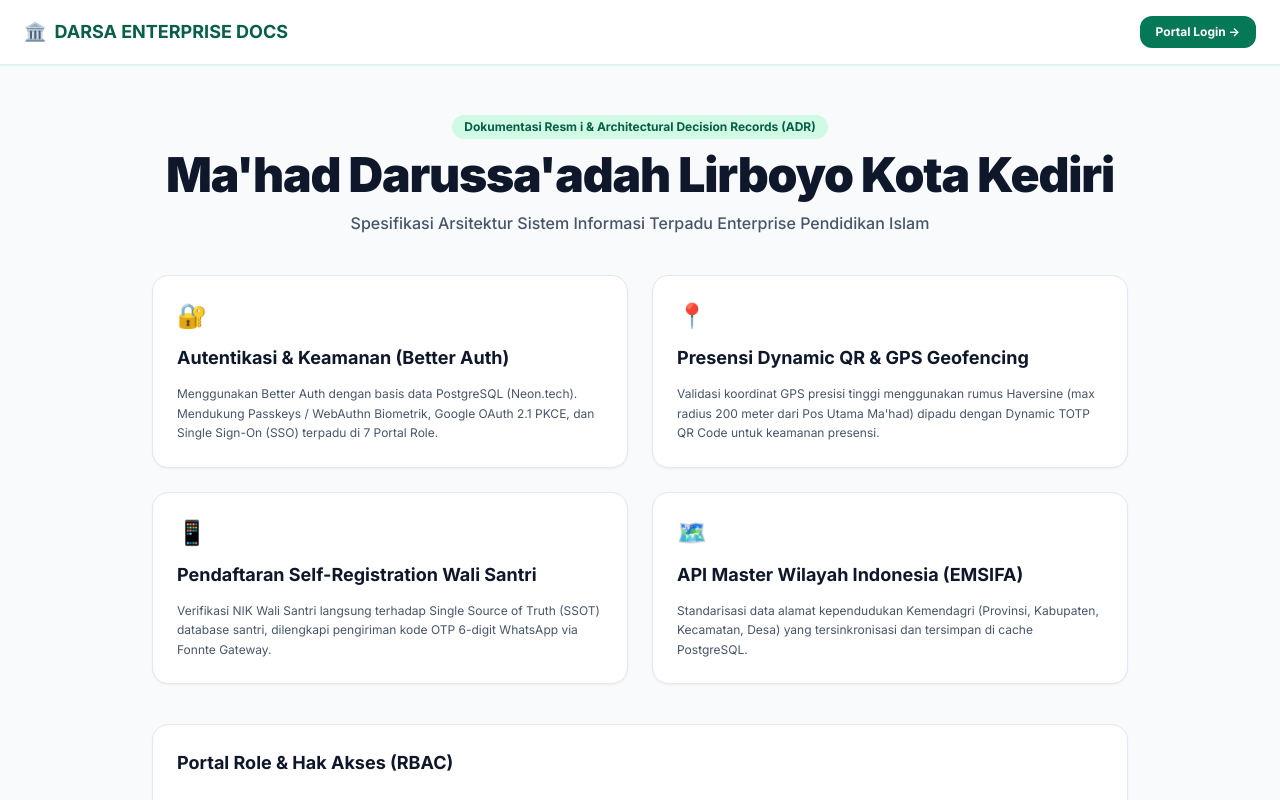
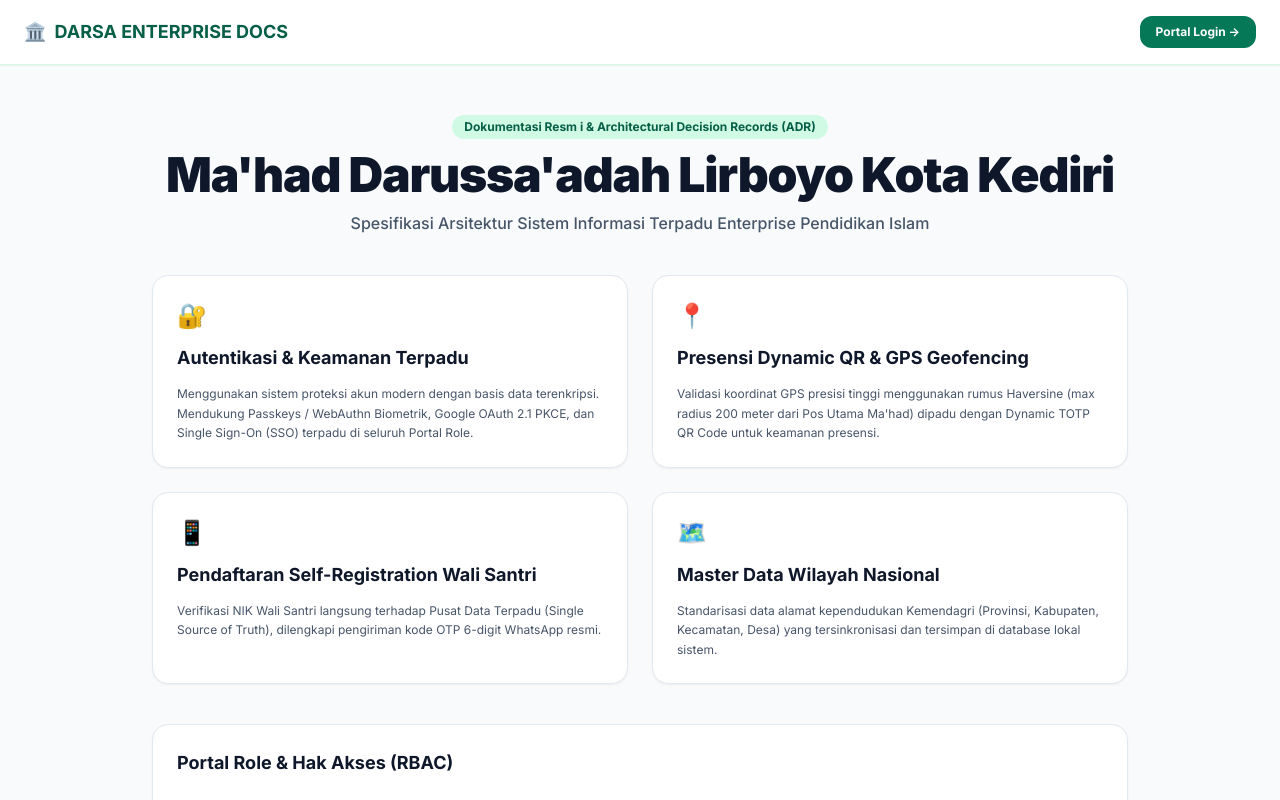
Before and after one commit to devdarsa/enterprise, a Next.js app in the folder apps/web/: page /docs in a window 1280 px wide. Shown: the top 800 px of the page. Built offline with nearby package versions, Linux system fonts and the light colour scheme.

Commit message:
chore: sanitize and mask all technical vendor terms across UI and documentation

```diff
--- a/apps/web/src/app/admin/absensi/qr-display/page.tsx
+++ b/apps/web/src/app/admin/absensi/qr-display/page.tsx
@@ -98,7 +98,7 @@ export default function QRDisplayPage() {
       </div>
 
       <p className="text-xs text-slate-500 max-w-md font-medium">
-        *Menggunakan enkripsi TOTP dinamis terhubung ke database Neon PostgreSQL & Upstash Redis untuk menjamin validitas presensi dewan pengajar & pengurus ma'had.
+        *Menggunakan enkripsi TOTP dinamis terhubung ke Server Keamanan Terpadu untuk menjamin validitas presensi dewan pengajar & pengurus ma'had.
       </p>
     </div>
   );
--- a/apps/web/src/app/admin/audit-log/page.tsx
+++ b/apps/web/src/app/admin/audit-log/page.tsx
@@ -67,7 +67,7 @@ export default function AuditLogRecycleBinPage() {
           showToast('error', 'Gagal', json.error || 'Gagal mengambil audit log.');
         }
       } catch {
-        if (!cached) showToast('error', 'Gagal Memuat Data', 'Tidak dapat mengambil data dari database API.');
+        if (!cached) showToast('error', 'Gagal Memuat Data', 'Tidak dapat mengambil data dari Server Database.');
       } finally {
         setLoading(false);
       }
--- a/apps/web/src/app/admin/dashboard/page.tsx
+++ b/apps/web/src/app/admin/dashboard/page.tsx
@@ -347,7 +347,7 @@ export default function AdminDashboardPage() {
               <p className="text-xs text-slate-500 mt-0.5">Komposisi jumlah santri aktif per jenjang</p>
             </div>
             <span className="text-[10px] text-emerald-800 font-bold bg-emerald-50 border border-emerald-200 px-2.5 py-1 rounded-full">
-              PostgreSQL Live
+              Live Terpusat
             </span>
           </div>
 
--- a/apps/web/src/app/admin/santri/baru/page.tsx
+++ b/apps/web/src/app/admin/santri/baru/page.tsx
@@ -204,7 +204,7 @@ export default function RegistrasiSantriBaruPage() {
       <PageHeader
         icon="🎓"
         title="Registrasi Santri Baru"
-        subtitle="Pendaftaran Biodata Lengkap, Wilayah Indonesia API, dan Penyambungan NIK Wali"
+        subtitle="Pendaftaran Biodata Lengkap, Data Wilayah Nasional, dan Penyambungan NIK Wali"
         badge="FORMULIR REGISTRASI TERPADU MPHM / DARSA"
         primaryAction={instansi !== 'PONDOK' ? { label: '📥 Tarik Data Santri Pondok', onClick: () => setShowPondokPullModal(true) } : undefined}
         secondaryAction={{ label: '← Kembali ke Data Santri', onClick: () => window.location.href = '/admin/santri', icon: '🔙' }}
--- a/apps/web/src/app/admin/santri/page.tsx
+++ b/apps/web/src/app/admin/santri/page.tsx
@@ -383,7 +383,7 @@ export default function MasterSantriPage() {
     showToast(
       successCount > 0 ? 'success' : 'error',
       'Impor Data Selesai',
-      `${successCount} santri berhasil dimasukkan ke database PostgreSQL.` + (errorCount > 0 ? ` (${errorCount} dilewati/duplikat)` : '')
+      `${successCount} santri berhasil dimasukkan ke Database Terpadu.` + (errorCount > 0 ? ` (${errorCount} dilewati/duplikat)` : '')
     );
 
     fetchSantri();
@@ -760,7 +760,7 @@ export default function MasterSantriPage() {
       {/* REALTIME IMPORT PROGRESS MODAL */}
       <ImportProgressModal
         isOpen={importProgress.isOpen}
-        title="Proses Impor Data Santri Ke Database PostgreSQL"
+        title="Proses Impor Data Santri Ke Database Terpadu"
         totalRows={importProgress.totalRows}
         currentRow={importProgress.currentRow}
         currentName={importProgress.currentName}
--- a/apps/web/src/app/admin/surat/page.tsx
+++ b/apps/web/src/app/admin/surat/page.tsx
@@ -120,7 +120,7 @@ export default function PersuratanDigitalPage() {
         fetchSurat();
         showToast('success', 'Surat Izin Berhasil Dibuat', `Nomor ${nomor} berhasil diterbitkan di database.`);
       } else {
-        showToast('error', 'Gagal Membuat Surat', json.error || 'Respons API gagal.');
+        showToast('error', 'Gagal Membuat Surat', json.error || 'Gagal memproses data.');
       }
     } catch {
       setSubmitting(false);
--- a/apps/web/src/app/docs/page.tsx
+++ b/apps/web/src/app/docs/page.tsx
@@ -38,9 +38,9 @@ export default function DocsPage() {
         <div className="grid grid-cols-1 md:grid-cols-2 gap-6">
           <div className="bg-white p-6 rounded-2xl border border-slate-200 shadow-sm space-y-3">
             <div className="text-2xl">🔐</div>
-            <h3 className="font-bold text-lg text-slate-900">Autentikasi & Keamanan (Better Auth)</h3>
+            <h3 className="font-bold text-lg text-slate-900">Autentikasi & Keamanan Terpadu</h3>
             <p className="text-xs text-slate-600 leading-relaxed">
-              Menggunakan Better Auth dengan basis data PostgreSQL (Neon.tech). Mendukung Passkeys / WebAuthn Biometrik, Google OAuth 2.1 PKCE, dan Single Sign-On (SSO) terpadu di 7 Portal Role.
+              Menggunakan sistem proteksi akun modern dengan basis data terenkripsi. Mendukung Passkeys / WebAuthn Biometrik, Google OAuth 2.1 PKCE, dan Single Sign-On (SSO) terpadu di seluruh Portal Role.
             </p>
           </div>
 
@@ -56,15 +56,15 @@ export default function DocsPage() {
             <div className="text-2xl">📱</div>
             <h3 className="font-bold text-lg text-slate-900">Pendaftaran Self-Registration Wali Santri</h3>
             <p className="text-xs text-slate-600 leading-relaxed">
-              Verifikasi NIK Wali Santri langsung terhadap Single Source of Truth (SSOT) database santri, dilengkapi pengiriman kode OTP 6-digit WhatsApp via Fonnte Gateway.
+              Verifikasi NIK Wali Santri langsung terhadap Pusat Data Terpadu (Single Source of Truth), dilengkapi pengiriman kode OTP 6-digit WhatsApp resmi.
             </p>
           </div>
 
           <div className="bg-white p-6 rounded-2xl border border-slate-200 shadow-sm space-y-3">
             <div className="text-2xl">🗺️</div>
-            <h3 className="font-bold text-lg text-slate-900">API Master Wilayah Indonesia (EMSIFA)</h3>
+            <h3 className="font-bold text-lg text-slate-900">Master Data Wilayah Nasional</h3>
             <p className="text-xs text-slate-600 leading-relaxed">
-              Standarisasi data alamat kependudukan Kemendagri (Provinsi, Kabupaten, Kecamatan, Desa) yang tersinkronisasi dan tersimpan di cache PostgreSQL.
+              Standarisasi data alamat kependudukan Kemendagri (Provinsi, Kabupaten, Kecamatan, Desa) yang tersinkronisasi dan tersimpan di database lokal sistem.
             </p>
           </div>
         </div>
```
